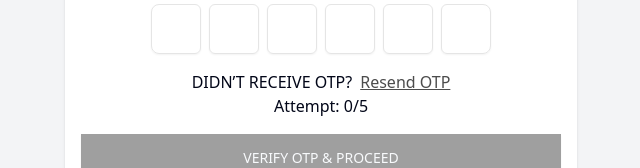
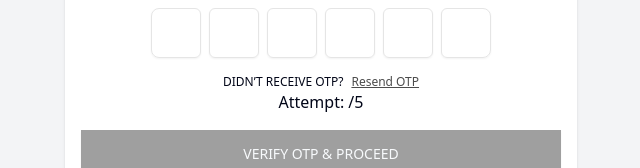
Before and after one commit to prashant2150487/good-frontend, a React (Vite) app: page /auth/verify-user in a window 1280 px wide. Shown: the part 351-519 px from the top of the page, without its empty margins (319-959 px from the left). Built offline with nearby package versions, Linux system fonts and the light colour scheme; no server answers.

Commit message:
update login and verify user flows; pass attempt count to verify user page, enhance error handling, and display attempt count

```diff
--- a/src/pages/auth/login/index.jsx
+++ b/src/pages/auth/login/index.jsx
@@ -40,10 +40,11 @@ const Login = () => {
       const response = await axiosInstance.post("/admin/auth/checkUser", {
         email,
       });
+      console.log("response", response.data);
+      console.log(response.data.attemptCount)
       if (response.data?.success) {
         if (response.data.emailExist) {
-          console.log("email exist");
-          navigate("/auth/verify-user", { state: { email } });
+          navigate("/auth/verify-user", { state: { email , attemptCount: response.data.attemptCount  } });
         } else {
           navigate("/register", { state: { email } });
         }
--- a/src/pages/auth/verifyUser/index.jsx
+++ b/src/pages/auth/verifyUser/index.jsx
@@ -1,4 +1,4 @@
-import React from "react";
+import React, { useEffect } from "react";
 import logo from "../../../assets/logo.svg";
 import { Link, useLocation, useNavigate } from "react-router-dom";
 import { X } from "lucide-react";
@@ -15,9 +15,14 @@ import { toast } from "sonner";
 
 const VerifyUser = () => {
   const [otpValue, setOtpValue] = React.useState("");
+  const [maxAttempt, setMaxAttempt] = React.useState(0);
+  const [error, setError] = React.useState("");
   const navigate = useNavigate();
   const location = useLocation();
 
+  useEffect(() => {
+    setMaxAttempt(location.state?.attemptCount);
+  },[])
   const handleSubmit = async (e) => {
     e.preventDefault();
     if (otpValue.length < 6) {
@@ -37,6 +42,11 @@ const VerifyUser = () => {
       }
     } catch (error) {
       console.error("Error verifying OTP", error);
+      setMaxAttempt(5-error.response?.data?.remainingAttempts);
+      setOtpValue("")
+      if(error.response?.data?.maxAttemptsReached){
+        setError("Maximum attempts reached. Please try again later.");
+      }
       toast.error(error.response?.data?.message || "An error occurred while verifying OTP.");
     }
   };
@@ -52,7 +62,7 @@ const VerifyUser = () => {
               onClick={() => navigate("/")}
               className="text-gray-400 bg-transparent rounded-lg text-sm w-8 h-8 absolute right-5"
             >
-              <X />
+              <X/>
             </button>
           </div>
 
@@ -63,7 +73,7 @@ const VerifyUser = () => {
             </h4>
           </div>
           <form onSubmit={handleSubmit}>
-            <div className="flex justify-center">
+            <div className="flex justify-center flex-col items-center space-y-2">
               <InputOTP
                 maxLength={6}
                 value={otpValue}
@@ -79,19 +89,25 @@ const VerifyUser = () => {
                     />
                   ))}
                 </InputOTPGroup>
+
               </InputOTP>
+              {error && (
+                <p className="text-red-500 text-xs text-center mt-0">
+                  {error}
+                </p>
+              )}
             </div>
             <div>
-              <span className="flex justify-center gap-2 items-center mt-4">
+              <span className="flex justify-center gap-2 items-center mt-4 text-xs">
                 <p>DIDN’T RECEIVE OTP? </p>
                 <Link
                   to="/auth/resend-otp"
-                  className="text-[#4C4C4C] underline"
+                  className="text-[#4C4C4C] underline text-sx"
                 >
                   Resend OTP
                 </Link>
               </span>
-              <p className="text-center">Attempt: 0/5</p>
+              <p className="text-center">Attempt: {maxAttempt}/5</p>
             </div>
 
             <div className="flex flex-col items-center justify-center space-y-2 mt-4">
```
